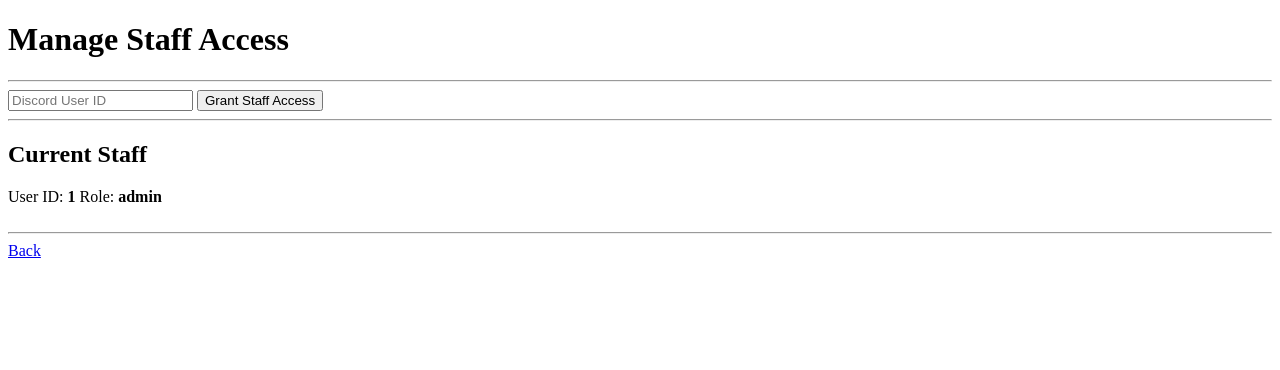
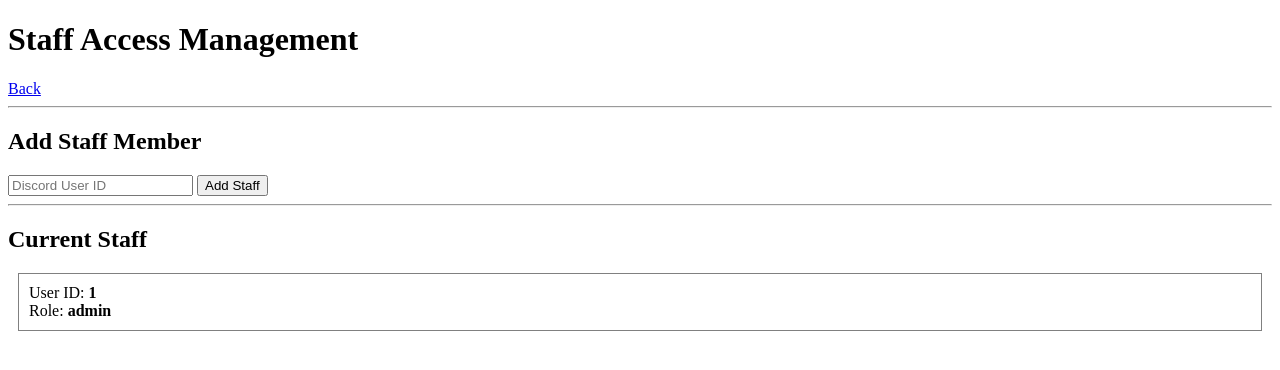
Before and after one commit to AngelLand-Discord/DA-X, a Flask app: template dashboard-service/templates/staff_access.html in a window 1280 px wide. Shown: the top 370 px of the page. Run offline with Flask 3, Linux system fonts and the light colour scheme; the template is opened without the code that fills it: most values are stand-ins (such as "Sample title", 1, 10 or a date in 2020).

Commit message:
Update staff_access.html

```diff
--- a/dashboard-service/templates/staff_access.html
+++ b/dashboard-service/templates/staff_access.html
@@ -2,14 +2,36 @@
 <html>
 
 <head>
-    <title>Staff Access</title>
+
+    <title>
+
+        Staff Access
+
+    </title>
+
 </head>
 
 <body>
 
-<h1>Manage Staff Access</h1>
+<h1>
+
+Staff Access Management
+
+</h1>
+
+<a href="/guild/{{ guild_id }}">
+
+Back
+
+</a>
 
 <hr>
+
+<h2>
+
+Add Staff Member
+
+</h2>
 
 <form method="POST">
 
@@ -17,39 +39,54 @@
 type="text"
 name="user_id"
 placeholder="Discord User ID"
-required>
+required
+>
 
 <button type="submit">
-Grant Staff Access
+
+Add Staff
+
 </button>
 
 </form>
 
 <hr>
 
-<h2>Current Staff</h2>
+<h2>
+
+Current Staff
+
+</h2>
 
 {% for user in staff_users %}
 
-<div>
+<div style="
+border:1px solid gray;
+padding:10px;
+margin:10px;
+">
 
 User ID:
-<b>{{ user.user_id }}</b>
+
+<b>
+
+{{ user.user_id }}
+
+</b>
+
+<br>
 
 Role:
-<b>{{ user.role }}</b>
+
+<b>
+
+{{ user.role }}
+
+</b>
 
 </div>
 
-<br>
-
 {% endfor %}
-
-<hr>
-
-<a href="/guild/{{ guild_id }}">
-Back
-</a>
 
 </body>
 
```
